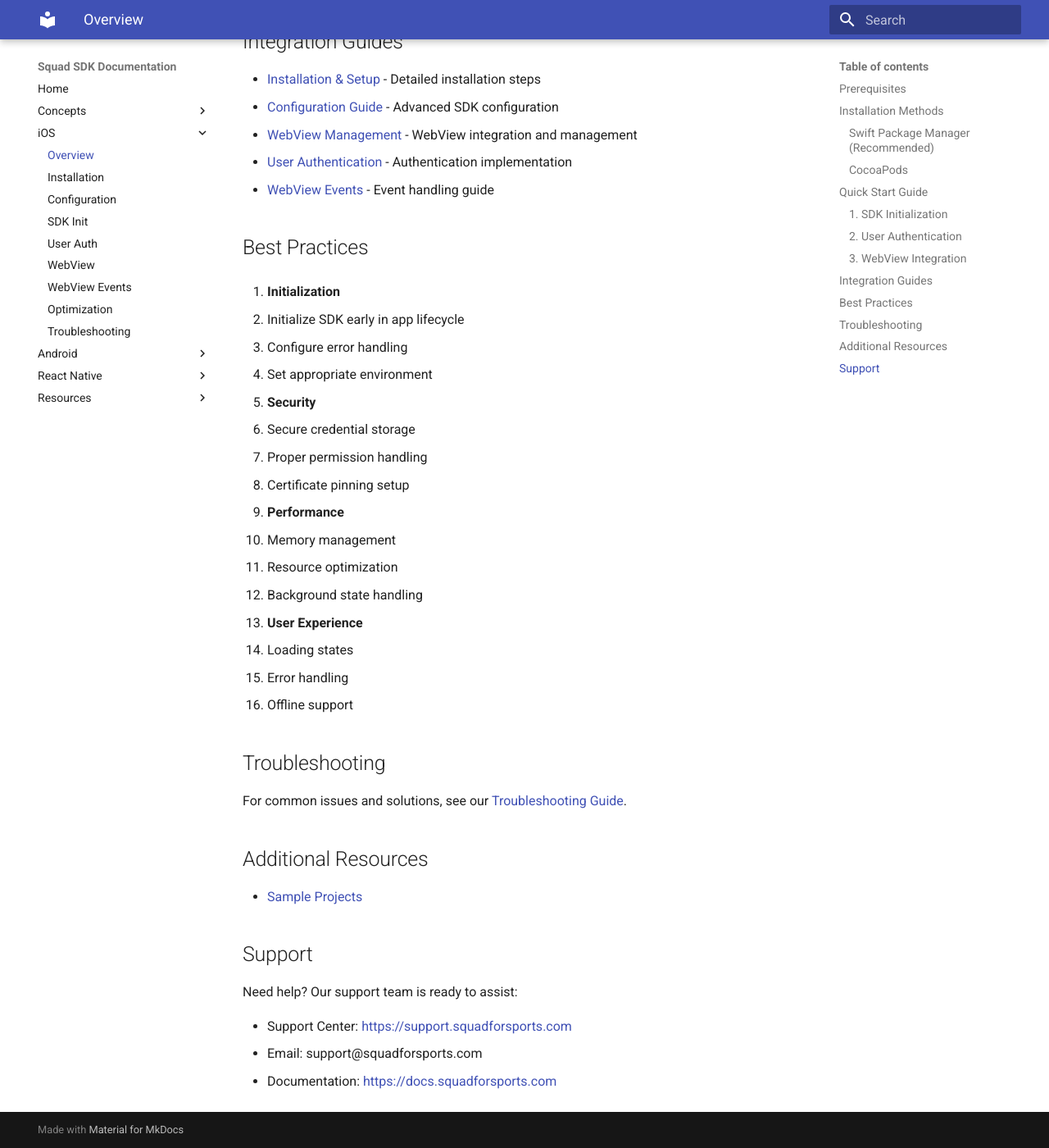
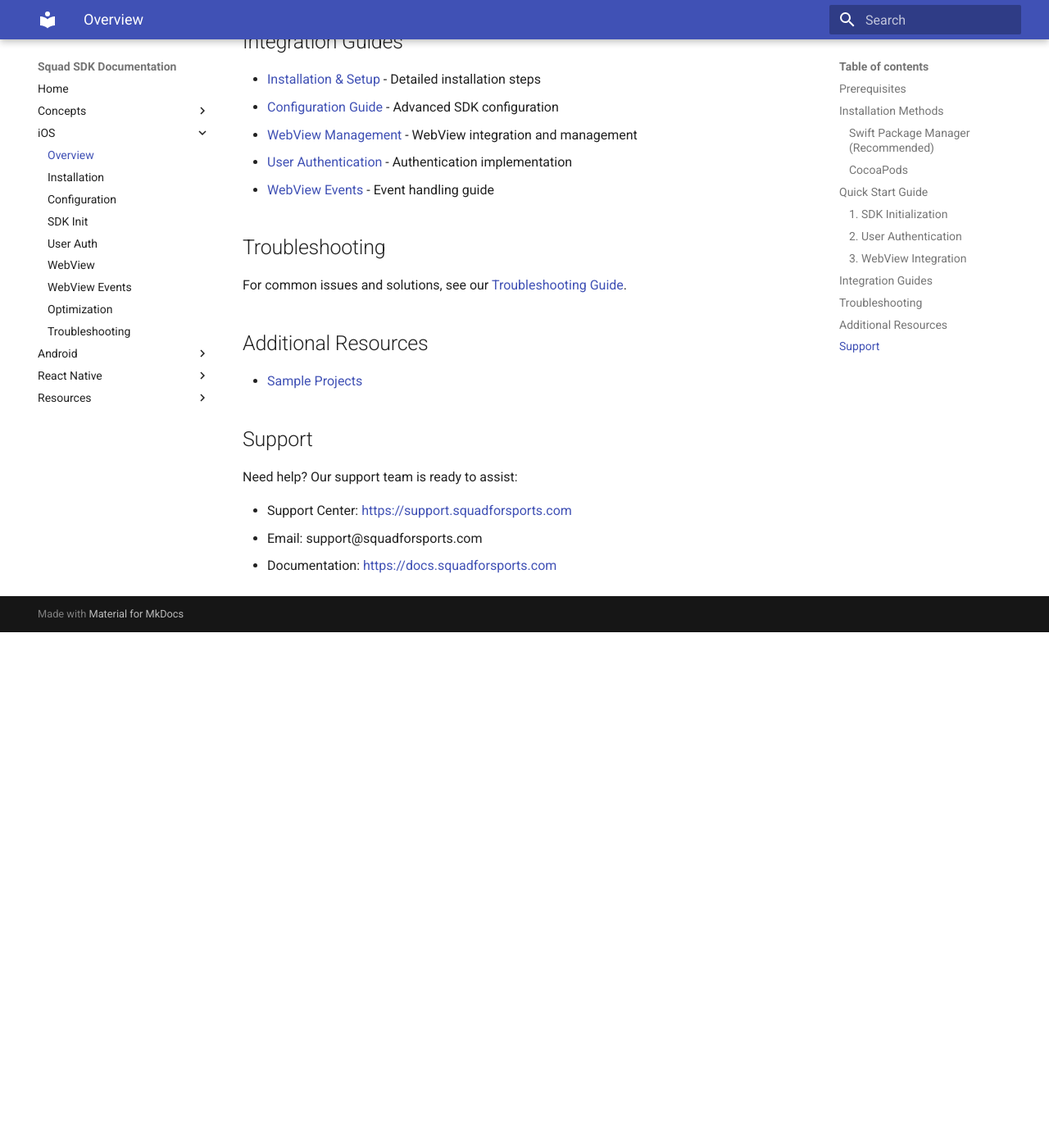
Before and after one commit to withyoursquad/squad-sdk-docs, an MkDocs documentation site: the page built from docs/ios/getting-started.md, in a window 1280 px wide and 1400 px high, scrolled down 2561 px. Shown: the whole window at 82% size. Built offline with MkDocs 1.6.1 and Material for MkDocs 9.7.7, drawn with Linux system fonts in a browser that asks for light colours; after the commit the page ends 3332 px from its top, so only the background shows below that.

Commit message:
update getting started

```diff
--- a/docs/ios/getting-started.md
+++ b/docs/ios/getting-started.md
@@ -121,31 +121,6 @@
 - [User Authentication](user-auth.md) - Authentication implementation
 - [WebView Events](webview-events.md) - Event handling guide
 
-## Best Practices
-
-1. **Initialization**
-
-   - Initialize SDK early in app lifecycle
-   - Configure error handling
-   - Set appropriate environment
-
-2. **Security**
-
-   - Secure credential storage
-   - Proper permission handling
-   - Certificate pinning setup
-
-3. **Performance**
-
-   - Memory management
-   - Resource optimization
-   - Background state handling
-
-4. **User Experience**
-   - Loading states
-   - Error handling
-   - Offline support
-
 ## Troubleshooting
 
 For common issues and solutions, see our [Troubleshooting Guide](troubleshooting.md).
```
Also changed, not shown: docs/android/getting-started.md (+0 -25 lines).
